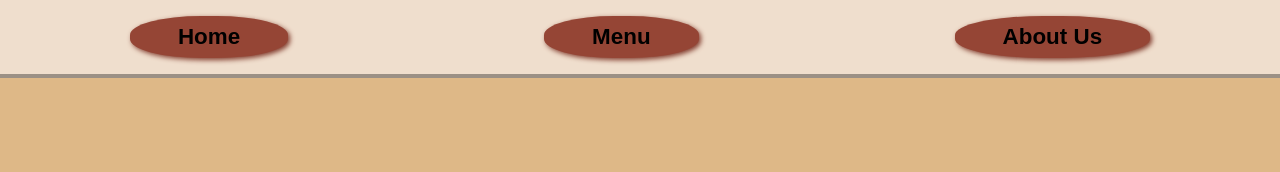
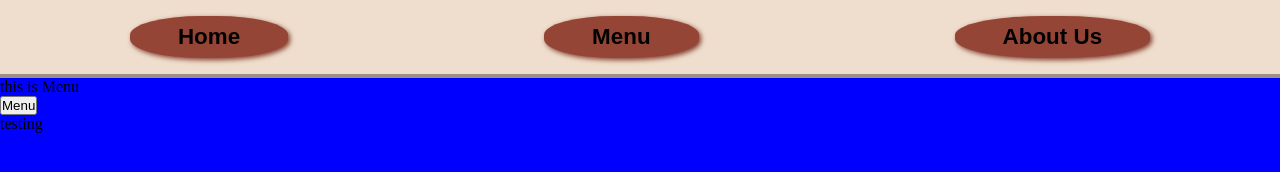
Before and after one commit to Arupyaa/odin-restaurant-page, a website built with webpack: page src/index.html in a window 1280 px wide. Both pictures are taken after a click on the button "Menu". Built offline with nearby package versions, Linux system fonts and the light colour scheme.

Commit message:
added callback functions to each tab button and reset function to clean page

```diff
--- /dev/null
+++ b/src/About.js
@@ -0,0 +1,23 @@
+let About = (function () {
+    //let isDisplayed = false;
+    let container = document.querySelector("#container");
+    let div1 = document.createElement("div");
+    let button = document.createElement("button");
+
+    div1.textContent = "this is About Us";
+    button.textContent = "About us";
+
+    let init = function() {
+/*         if (isDisplayed)
+            return; */
+        if(!container.classList.replace(/Home|Menu/,"About"))
+            container.className = "About";
+
+        container.appendChild(button);
+        container.appendChild(div1);
+    }
+
+    return {init};
+})();
+
+export { About };
--- /dev/null
+++ b/src/Home.js
@@ -0,0 +1,23 @@
+let Home = (function () {
+    //let isDisplayed = false;
+    let container = document.querySelector("#container");
+    let div1 = document.createElement("div");
+    let button = document.createElement("button");
+
+    div1.textContent = "this is Home";
+    button.textContent = "HOME";
+
+    let init = function() {
+/*         if (isDisplayed)
+            return; */
+        if(!container.classList.replace(/Menu|About/,"Home"))
+            container.className = "Home";
+
+        container.appendChild(div1);
+        container.appendChild(button);
+    }
+
+    return {init};
+})();
+
+export { Home };
--- /dev/null
+++ b/src/Menu.js
@@ -0,0 +1,25 @@
+let Menu = (function () {
+    //let isDisplayed = false;
+    let container = document.querySelector("#container");
+    let div1 = document.createElement("div");
+    let button = document.createElement("button");
+    let div2 = document.createElement("div");
+
+    div1.textContent = "this is Menu";
+    button.textContent = "Menu";
+    div2.textContent = "testing";
+    let init = function () {
+        /*         if (isDisplayed)
+                    return; */
+        if(!container.classList.replace(/Home|About/,"Menu"))
+            container.className = "Menu";
+
+        container.appendChild(div1);
+        container.appendChild(button);
+        container.appendChild(div2);
+    }
+
+    return { init };
+})();
+
+export { Menu };
--- a/src/main.js
+++ b/src/main.js
@@ -1,6 +1,29 @@
 // index.js
-import "./style.css"
+import "./style.css";
+import {Home} from "./Home.js";
+import {Menu} from "./Menu.js"
+import {About} from "./About.js"
 
+(function(){
+    let HomeBtn = document.querySelector("#Home");
+    let MenuBtn = document.querySelector("#Menu");
+    let AboutBtn = document.querySelector("#About");
+    let container = document.querySelector("#container");
+
+    HomeBtn.addEventListener("click", ()=>{resetContainer(); Home.init();});
+    MenuBtn.addEventListener("click",()=>{resetContainer(); Menu.init();});
+    AboutBtn.addEventListener("click",()=>{resetContainer(); About.init();});
+
+
+    //display Home page on loading the page
+    Home.init();
+
+
+    function resetContainer(){
+        while(container.firstChild)
+            container.firstChild.remove();
+    }
+})();
 
 
 
--- a/src/style.css
+++ b/src/style.css
@@ -36,7 +36,19 @@ nav{
 }
 
 #container{
-    background-color: burlywood;
+    /* background-color: burlywood; */
     flex: auto;
     height: 100vh;
 }
+
+.Home{
+    background-color: green;
+}
+
+.Menu{
+    background-color: blue;
+}
+
+.About{
+    background-color: yellow;
+}
```
